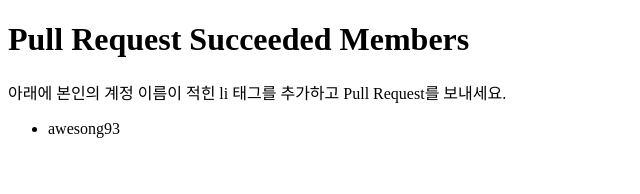
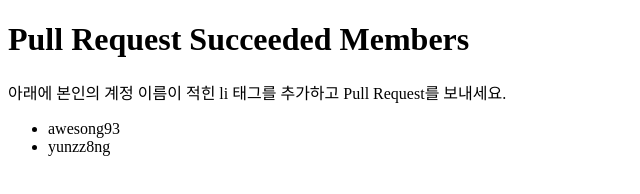
Before and after one commit to yunzz8ng/test7, a plain HTML site: page index.html in a window 1280 px wide. Shown: the full height of the page, 0-640 px from the left. Drawn offline with Linux system fonts and the light colour scheme.

Commit message:
첫번째 커밋
이름 수정

```diff
--- a/index.html
+++ b/index.html
@@ -7,7 +7,7 @@
     </p>
     <ul>
       <li>awesong93</li>
-
+      <li>yunzz8ng</li>
     </ul>
   </body>
 </html>
```
